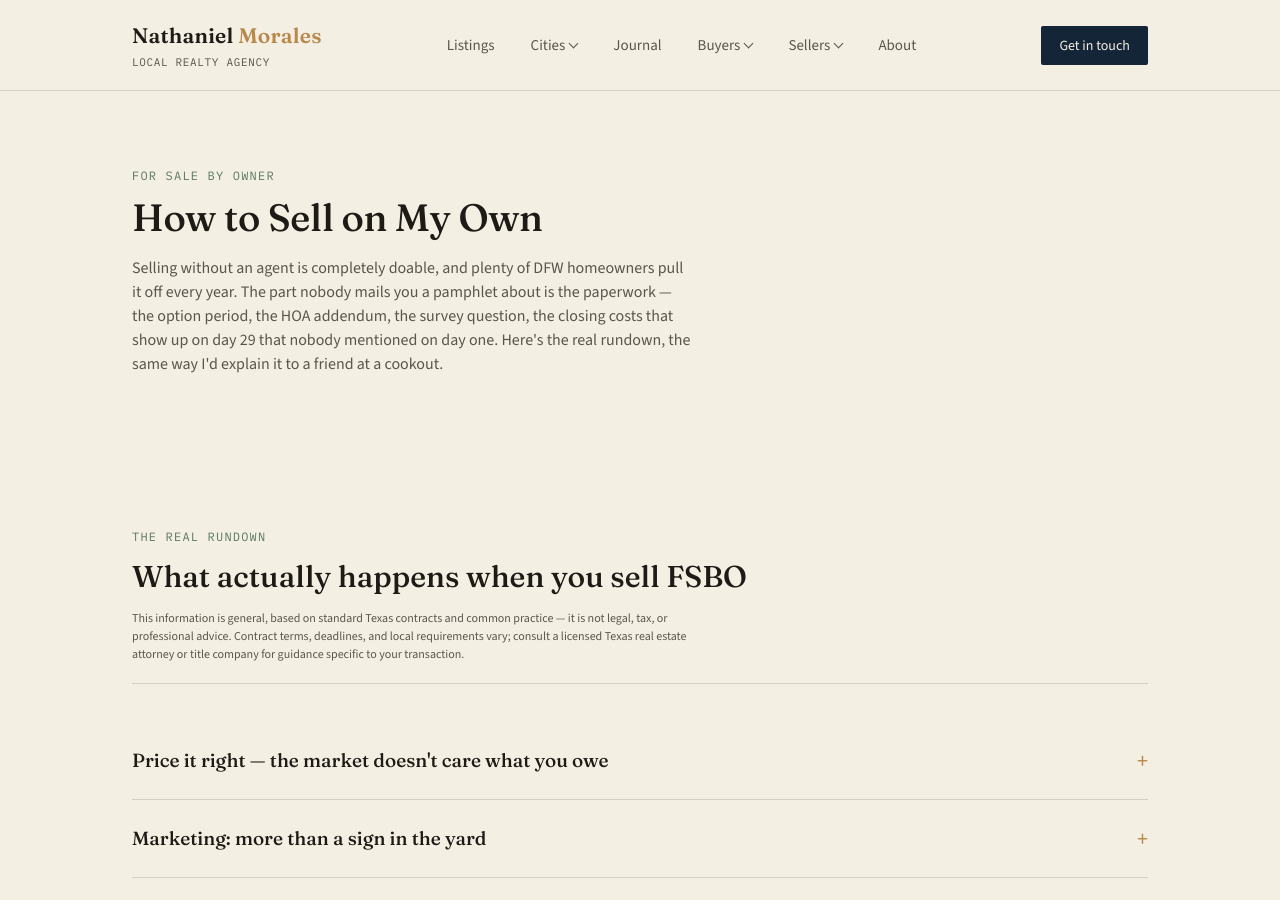
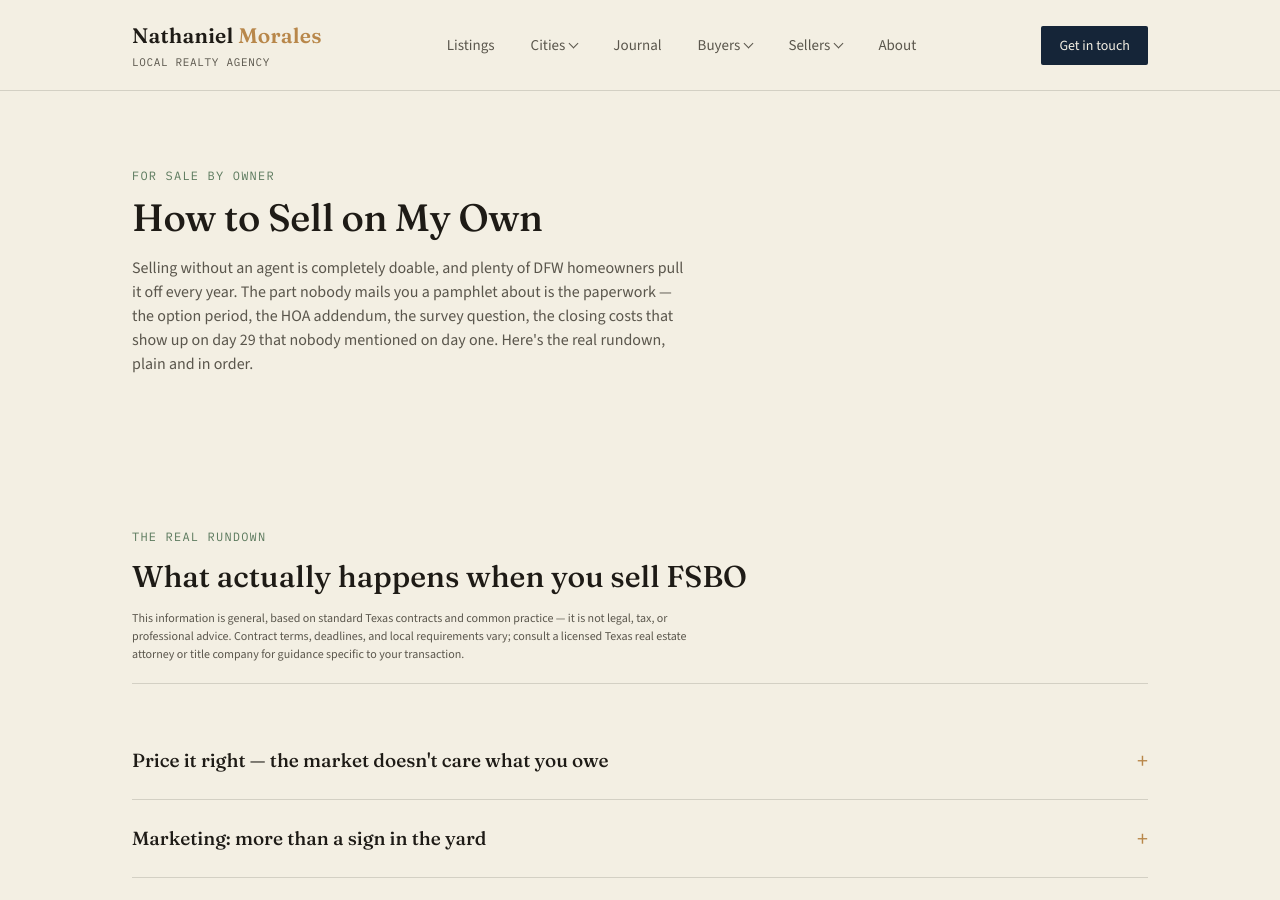
Before and after one commit to nathanielmorales7/deedanddoor, a Jekyll site: the page fsbo.html, which Jekyll copies as it is, in a window 1280 px wide and 900 px high. Built offline with Jekyll 4.4.1, drawn with Linux system fonts in a browser that asks for light colours; some of the changed lines change nothing that is shown; some of the changed text lies outside the part shown.

Commit message:
Rewrite flagged AI-sounding phrasing on fsbo.html

```diff
--- a/fsbo.html
+++ b/fsbo.html
@@ -117,7 +117,7 @@
     <div class="wrap">
       <div class="tag">For sale by owner</div>
       <h1>How to Sell on My Own</h1>
-      <p>Selling without an agent is completely doable, and plenty of DFW homeowners pull it off every year. The part nobody mails you a pamphlet about is the paperwork — the option period, the HOA addendum, the survey question, the closing costs that show up on day 29 that nobody mentioned on day one. Here's the real rundown, the same way I'd explain it to a friend at a cookout.</p>
+      <p>Selling without an agent is completely doable, and plenty of DFW homeowners pull it off every year. The part nobody mails you a pamphlet about is the paperwork — the option period, the HOA addendum, the survey question, the closing costs that show up on day 29 that nobody mentioned on day one. Here's the real rundown, plain and in order.</p>
     </div>
   </section>
 
@@ -134,7 +134,7 @@
       <div class="guide-item">
         <button type="button" class="guide-q">Price it right — the market doesn't care what you owe</button>
         <div class="guide-a"><div class="guide-a-inner">
-          <p>The single biggest reason FSBO homes sit unsold is a price set by feelings instead of data. Buyers don't know your payoff, your renovation budget, or your Zillow notification history — they know what three similar homes down the street sold for last month. Pull recent, truly comparable sales (same subdivision or school zone, similar square footage and condition) before you land on a number.</p>
+          <p>The single biggest reason FSBO homes sit unsold is pricing it on feelings rather than comps. Buyers don't know your payoff, your renovation budget, or your Zillow notification history — they know what three similar homes down the street sold for last month. Pull recent, truly comparable sales (same subdivision or school zone, similar square footage and condition) before you land on a number.</p>
           <p>A home priced 5-10% over market usually doesn't sell for 5-10% more — it just sits, picks up a stale listing smell, and eventually sells for less than it would have at the right price on day one. If you want a second opinion, a licensed appraiser can run comparables for you — a standard single-family appraisal typically runs $400-$600.</p>
         </div></div>
       </div>
@@ -159,7 +159,7 @@
         <button type="button" class="guide-q">Qualifying buyers before you hand over a key</button>
         <div class="guide-a"><div class="guide-a-inner">
           <p>Before accepting an offer, ask for a mortgage pre-approval letter (not just a "pre-qualification," which barely means anything) or proof of funds for a cash purchase. This one step quietly filters out most of the offers that would otherwise fall apart 20 days into a contract.</p>
-          <p>It's not rude to ask — it's standard practice, and any serious buyer's agent will hand this over without blinking. A buyer who resists providing it is telling you something.</p>
+          <p>Asking is standard practice — any serious buyer's agent will hand this over without blinking. A buyer who resists providing it is telling you something.</p>
         </div></div>
       </div>
 
@@ -206,7 +206,7 @@
       <div class="guide-item">
         <button type="button" class="guide-q">When it's worth calling a real estate attorney</button>
         <div class="guide-a"><div class="guide-a-inner">
-          <p>Texas doesn't require a real estate attorney to sell your home — the standard TREC contract forms are written to work whether or not either side has an agent. That said, a title company can facilitate the transaction, but they represent the transaction, not you personally.</p>
+          <p>Texas doesn't require a real estate attorney to sell your home — the standard TREC contract forms work fine with or without an agent. That said, a title company can facilitate the transaction, but they represent the transaction, not you personally.</p>
           <p>It's worth the few hundred dollars for an attorney's time if anything is non-standard: an estate or trust sale, a title issue turns up, a buyer wants to add unusual contract language, or you just want someone in your corner reading the fine print before you sign.</p>
         </div></div>
       </div>
@@ -217,7 +217,7 @@
   <section class="wishlist-cta">
     <div class="wrap">
       <div class="tag">Stuck on a step?</div>
-      <h2>Selling on your own doesn't mean going it completely alone</h2>
+      <h2>You don't have to do this completely alone</h2>
       <p>If you get three weeks in and the HOA certificate is late, the buyer's lender is asking for a survey you don't have, or you just want someone to look over an offer before you sign it — reach out. Sometimes the most useful thing I can do is answer one question, not take over the whole sale.</p>
       <a href="#" class="btn-primary lead-capture-btn">Ask a Quick Question</a>
     </div>
```
